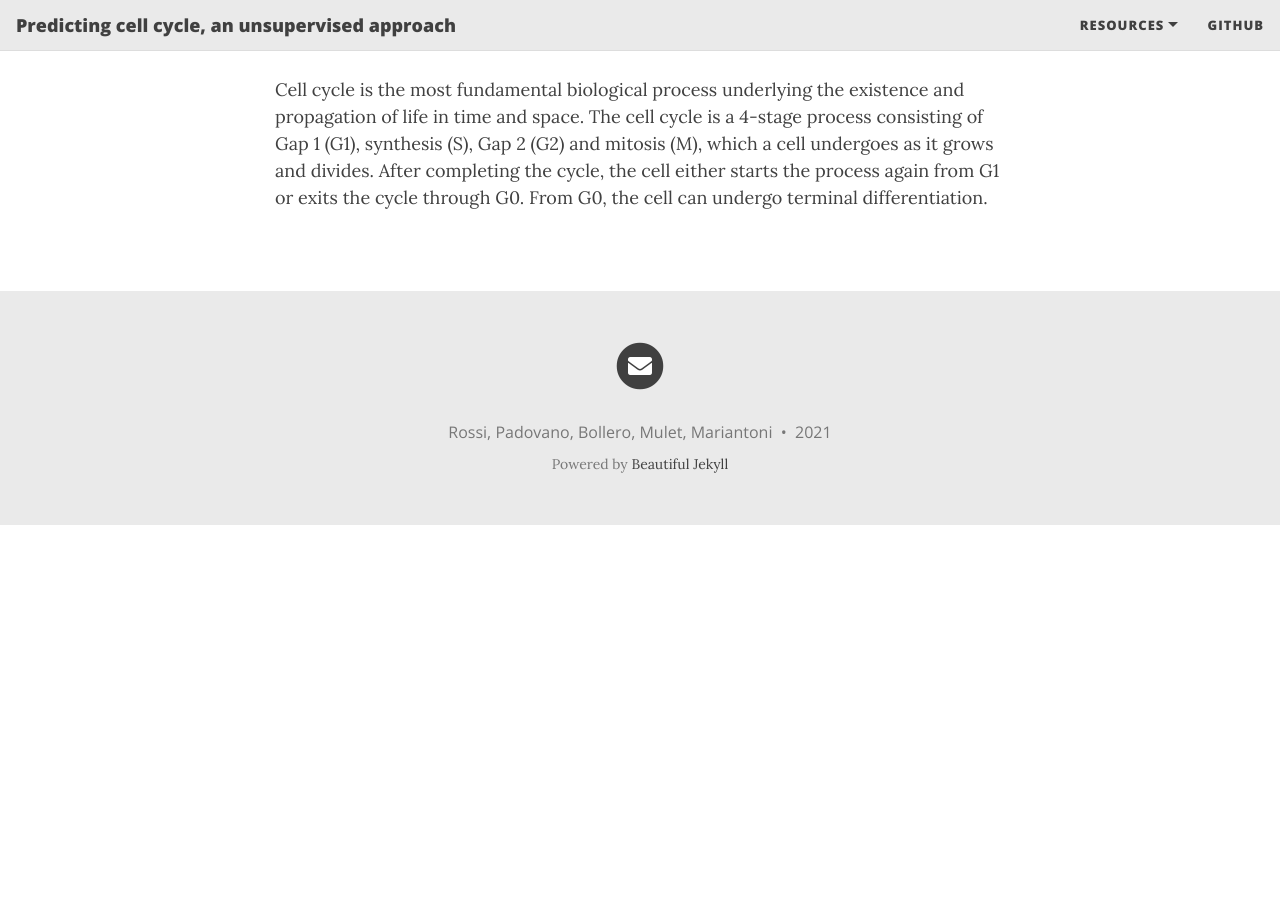
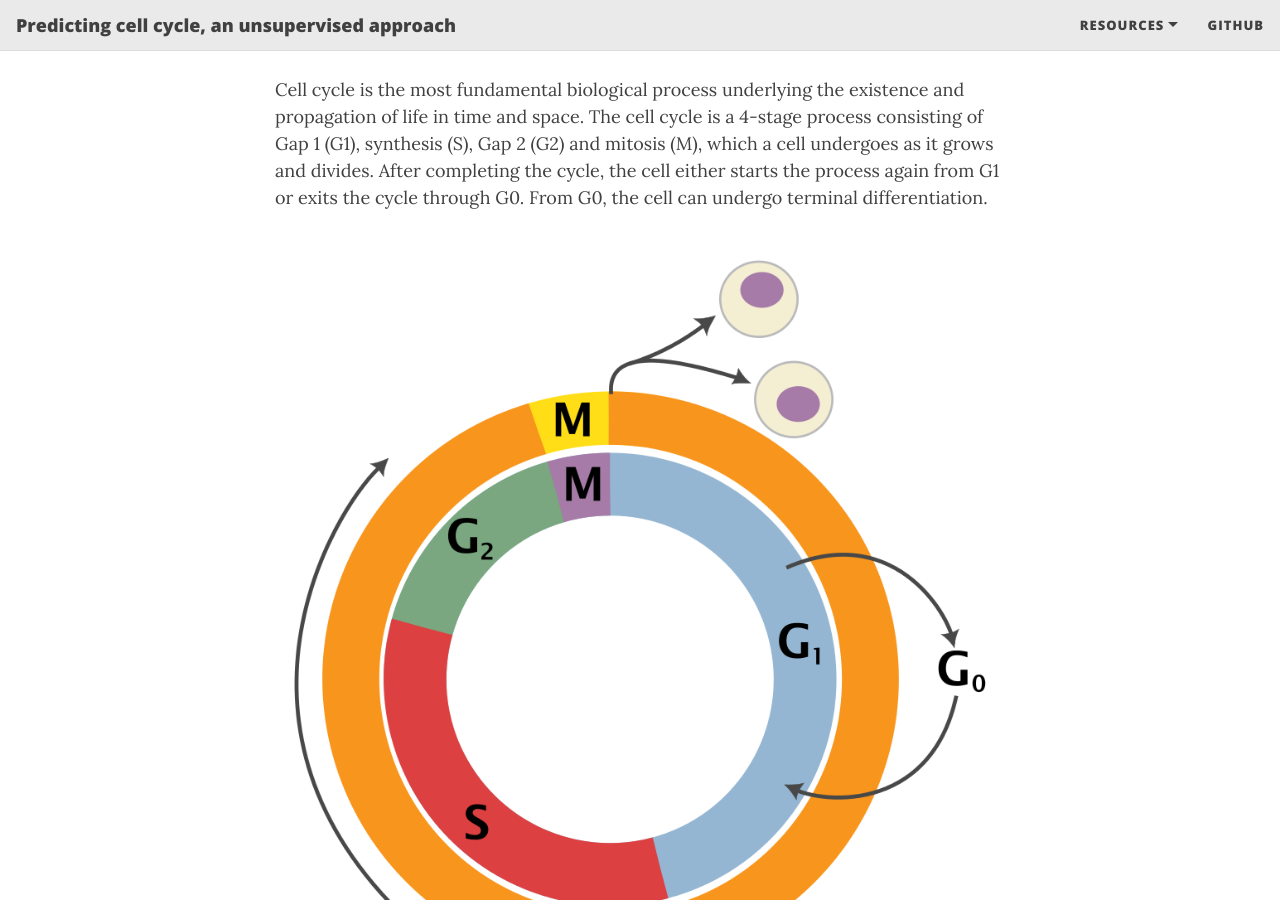
Before and after one commit to lucarossi9/statistical_computation_4, a Jekyll site: the page built from index.md, in a window 1280 px wide and 900 px high, scrolled down 1213 px. Built offline with Jekyll 4.4.1, drawn with Linux system fonts in a browser that asks for light colours; nearby versions of some CDN libraries; the list of posts is cut into pages by our own code; before the commit the page ends 1738 px from its top, so only the background shows below that.

Commit message:
Update index.md

```diff
--- a/index.md
+++ b/index.md
@@ -16,3 +16,5 @@ Advances in omics technologies make it possible to study cellular dynamics, prov
 # Introduction
 
 Cell cycle is the most fundamental biological process underlying the existence and propagation of life in time and space. The cell cycle is a 4-stage process consisting of Gap 1 (G1), synthesis (S), Gap 2 (G2) and mitosis (M), which a cell undergoes as it grows and divides. After completing the cycle, the cell either starts the process again from G1 or exits the cycle through G0. From G0, the cell can undergo terminal differentiation.
+
+![image](assets/img/Cell_Cycle.png)
```
